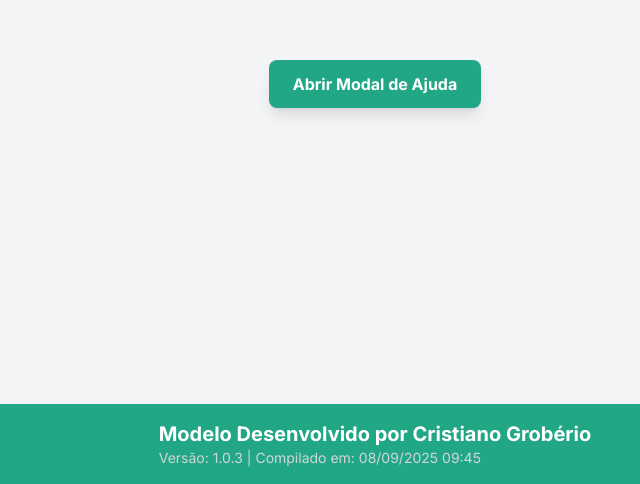
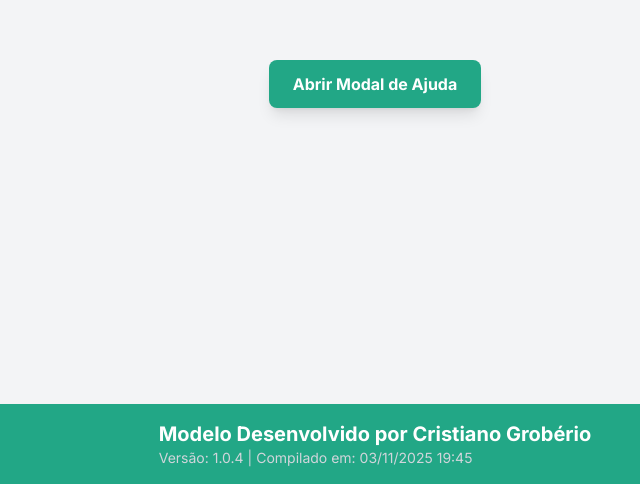
Before and after one commit to djcristianosgp/modelo_modal_helper, a plain HTML site: page index.html in a window 1280 px wide. Shown: the part 316-800 px from the top of the page, 265-905 px from the left. Drawn offline with nearby package versions, Linux system fonts and the light colour scheme.

Commit message:
Update version number to 1.0.4 in index.html

```diff
--- a/index.html
+++ b/index.html
@@ -303,7 +303,7 @@
             <!-- Contêiner para o texto -->
             <div class="flex flex-col items-start">
                 <h2 class="text-xl font-bold">Modelo Desenvolvido por Cristiano Grobério</h2>
-                <p class="text-sm text-gray-300">Versão: 1.0.3 | Compilado em: 08/09/2025 09:45</p>
+                <p class="text-sm text-gray-300">Versão: 1.0.4 | Compilado em: 03/11/2025 19:45</p>
             </div>
         </div>
     </div>
```
